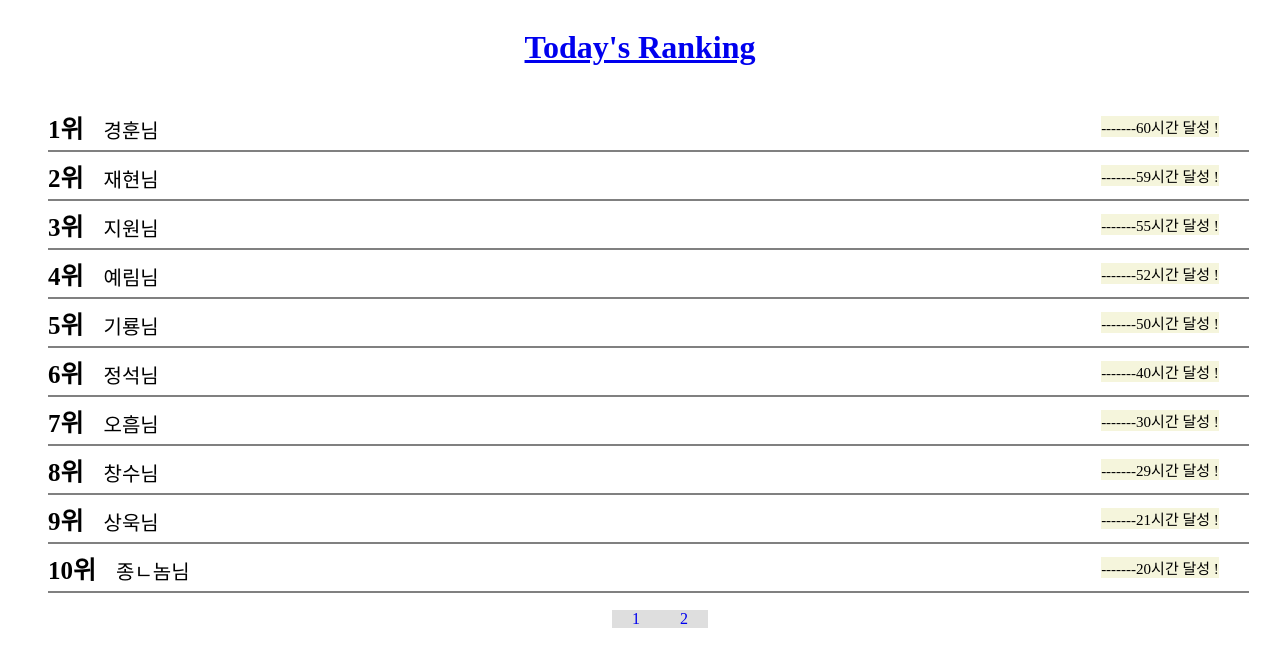
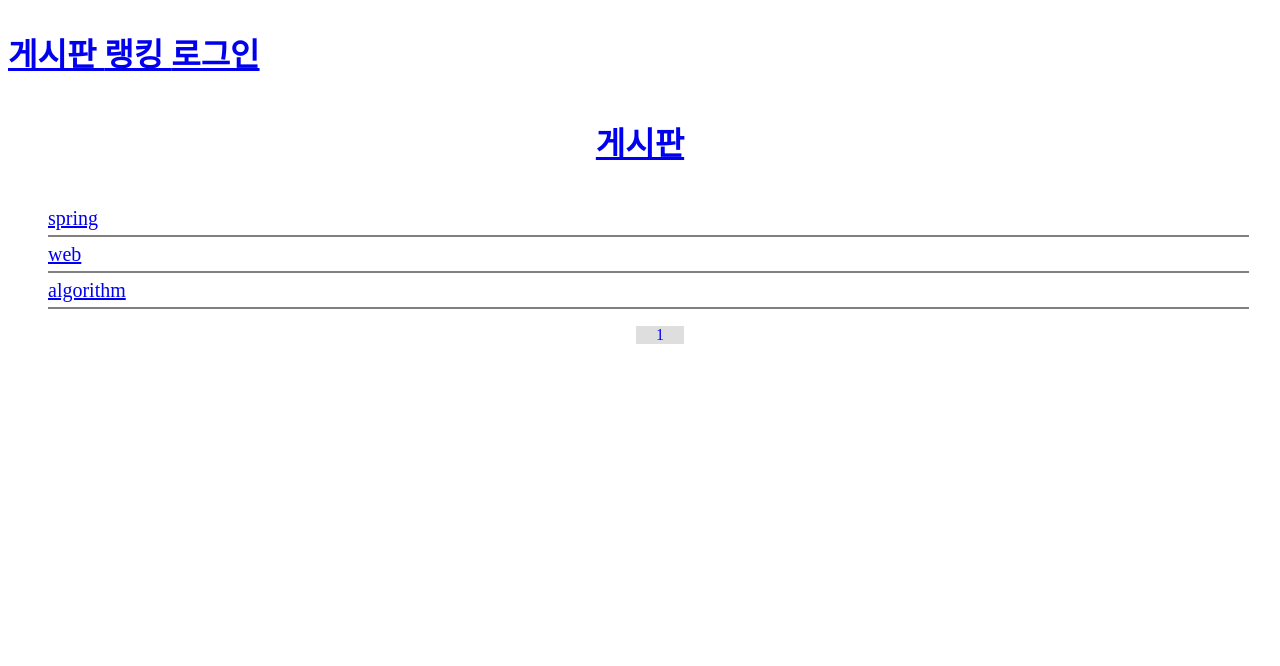
Before and after one commit to onegqueen/front, a React (Create React App) app: page /keywordc/1 in a window 1280 px wide. Shown: the top 666 px of the page. Built offline with nearby package versions, Linux system fonts and the light colour scheme; data requests are answered from the project's data file.

Commit message:
keywordpage

```diff
--- a/db.json
+++ b/db.json
@@ -1,4 +1,5 @@
 {
+
     "all-users": [
         {
             "id": 1,
@@ -65,6 +66,18 @@
 
             ]
         }
+    ],
+
+    "keywords":[
+        {
+            "id":2,
+            "data":[
+                {"key" : "spring"},
+                {"key" : "web"},
+                {"key" : "algorithm"}
+            ]
+        }
+
     ]
 
 }
--- a/src/App.js
+++ b/src/App.js
@@ -1,20 +1,24 @@
 import { createPortal } from 'react-dom';
 import React,{useState} from 'react';
 import Header from "./components/Header"
-import UserList from "./components/UserList"
+import TodayRank from"./page/TodayRanking"
+import KeywordContent from"./page/KeywordContent"
 import Pagination from "./components/Pagination"
-import{BrowserRouter,Route,Switch} from "react-router-dom";
+import{BrowserRouter,Route,Routes} from "react-router-dom";
 
 
 function App() {
   return (
-    <>
-      <div className="App">
+      <BrowserRouter>
         <Header/>
-        <UserList/>
-       </div>
-    </>
+        <Routes>
+          <Route path="/rank/:id" element ={<TodayRank/>}/>
+          <Route path="/keywordc/:id" element ={<KeywordContent/>}/>
+        </Routes>
+      </BrowserRouter>
   );
 }
 export default App;
-/*?*/
+/*<Routes>
+          <TodayRank/>
+        </Routes>*/
--- a/src/components/Header.js
+++ b/src/components/Header.js
@@ -1,9 +1,9 @@
 import styled from 'styled-components'
-
+import {Link} from "react-router-dom"
 const Header_bar = styled.div`
     display:flex;
     flex-direction:row;
-    justify-content:center;
+    justify-content:space-between;
     flex-wrap:wrap;
     align-items:center;
     align-content:center;
@@ -13,7 +13,9 @@ export default function Header(){
     return(
         <Header_bar className = "header">
             <h1>
-                <a href="/"> Today's Ranking </a>
+                <Link to ="/keywordc/:id"> 게시판 </Link>
+                <Link to ="/rank/:id"> 랭킹 </Link>
+                <a href="/"> 로그인 </a>
             </h1>
         </Header_bar>
     )
--- /dev/null
+++ b/src/components/KeywordList.js
@@ -0,0 +1,87 @@
+import styled from 'styled-components';
+import apiClient from "../libs/api/apiClient";
+import { useState, useEffect } from "react";
+import UserAPI from '../libs/api/user';
+import Pagination from "./Pagination";
+import {Link} from 'react-router-dom';
+
+const Keywords = styled.ul`
+    display:flex;
+    flex-direction:column;
+    justify-content:center;
+    list-style:none;
+    align-items:space-between;
+    align-content:center;
+    margin-right:30px;
+    width: 95%;/*vh: view hight - 보이는 부분의 100을*/
+`
+
+const Content = styled.li`
+    font-size:20px;
+    margin-bottom:1px;
+    padding-top:5px;
+    padding-bottom:5px;
+
+    display:flex;
+    flex-direction:row;
+    justify-content:space-between;
+    align-items:center;
+
+
+    /*border*/
+    border-style: solid;
+    border-color:gray;
+    border-top-width: 0px;
+    border-bottom-width:2px;
+    border-left-width:0px;
+    border-right-width:0px;
+`
+
+const Word = styled.span`
+    font-size:20px;
+    margin-right:20px;
+`
+
+export default function KeywordList(){
+    const [keywordList, setKeywordList] = useState([])
+
+    useEffect( () => {
+        fetch('http://localhost:3001/keywords/2')
+    .then((response) => response.json())
+    .then((data) => {
+        console.log(data)
+    setKeywordList(data.data)
+  });
+
+    }, [])
+
+
+    const[currentPage, setCurrentPage]=useState(1);
+    const[postPerPage]=useState(10)
+
+    const indexOfLastPost=currentPage * postPerPage;
+    const indexOfFirstPost=indexOfLastPost - postPerPage;
+    const currentPosts=keywordList.slice(indexOfFirstPost,indexOfLastPost);
+
+    const paginate = pageNum => setCurrentPage(pageNum);
+
+
+    return(
+        <>
+            <Keywords className = "keylist">
+                {currentPosts.map((Key)=>(
+                    <Content key={Key.key}>
+                            <Word>
+                                <Link to ="/keywordc/:id">{Key.key}</Link>
+                            </Word>
+                    </Content>
+                ))}
+            </Keywords>
+            <Pagination
+                postPerPage = {postPerPage}
+                totalPosts={keywordList.length}
+                paginate={paginate}/>
+        </>
+    );
+
+}
--- /dev/null
+++ b/src/components/Keywordbar.js
@@ -0,0 +1,20 @@
+import styled from 'styled-components'
+
+const Header_bar = styled.div`
+    display:flex;
+    flex-direction:row;
+    justify-content:center;
+    flex-wrap:wrap;
+    align-items:center;
+    align-content:center;
+`
+
+export default function Keywordbar(){
+    return(
+        <Header_bar className = "keywordbar">
+            <h1>
+                <a href="/"> 게시판 </a>
+            </h1>
+        </Header_bar>
+    )
+}
--- a/src/components/Pagination.js
+++ b/src/components/Pagination.js
@@ -1,6 +1,6 @@
 import React from 'react';
 import styled from 'styled-components';
-
+import {Link} from 'react-router-dom'
 const Page = styled.ul`
     text-align:center;
 `
@@ -34,7 +34,9 @@ const Pagination = ({postPerPage,totalPosts,paginate})=>{
             <Page className="pagination">
                 {pageNumbers.map(num=>
                     <Pagenum key = {num}>
-                        <Click onClick={()=> paginate(num)}href='!#'>{num}</Click>
+                        <Click onClick={()=> paginate(num)}href='!#'>
+                            {num}
+                        </Click>
                     </Pagenum>)}
 
             </Page>
--- /dev/null
+++ b/src/components/Rankbar.js
@@ -0,0 +1,20 @@
+import styled from 'styled-components'
+
+const Header_bar = styled.div`
+    display:flex;
+    flex-direction:row;
+    justify-content:center;
+    flex-wrap:wrap;
+    align-items:center;
+    align-content:center;
+`
+
+export default function Rankbar(){
+    return(
+        <Header_bar className = "rankbar">
+            <h1>
+                <a href="/"> Today's Ranking </a>
+            </h1>
+        </Header_bar>
+    )
+}
--- /dev/null
+++ b/src/page/KeywordContent.js
@@ -0,0 +1,12 @@
+import Keywordbar from "../components/Keywordbar";
+import KeywordList from "../components/KeywordList"
+import{BrowserRouter,Route,Routes} from "react-router-dom";
+
+export default function Keywordcontent(){
+    return(
+        <div>
+            <Keywordbar/>
+            <KeywordList/>
+        </div>
+    )
+}
--- /dev/null
+++ b/src/page/TodayRanking.js
@@ -0,0 +1,13 @@
+import Rankbar from "../components/Rankbar"
+import UserList from "../components/UserList"
+import{BrowserRouter,Route,Routes} from "react-router-dom";
+
+export default function TodayRank(){
+    return(
+        <div>
+            <Rankbar/>
+            <UserList/>
+        </div>
+
+    )
+}
```
